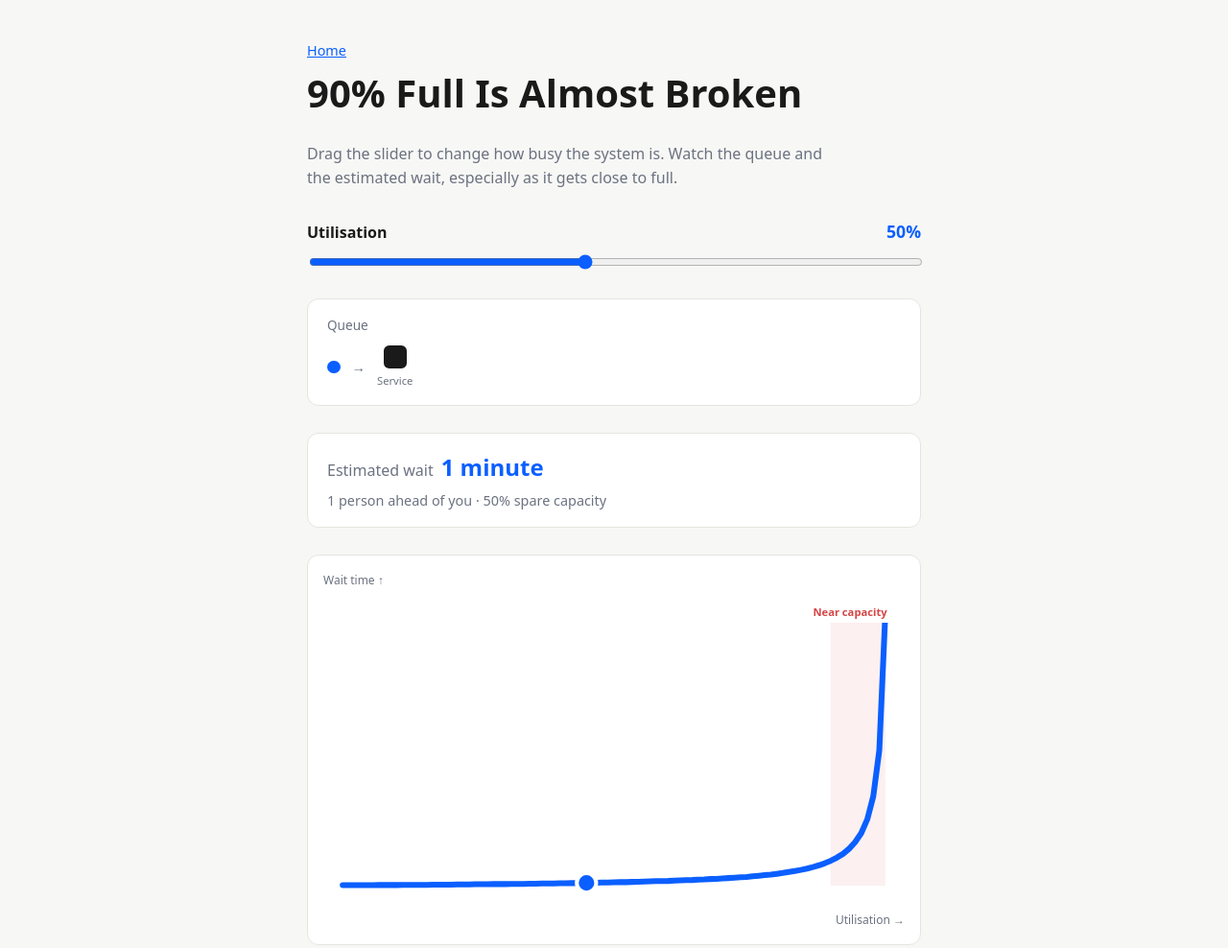
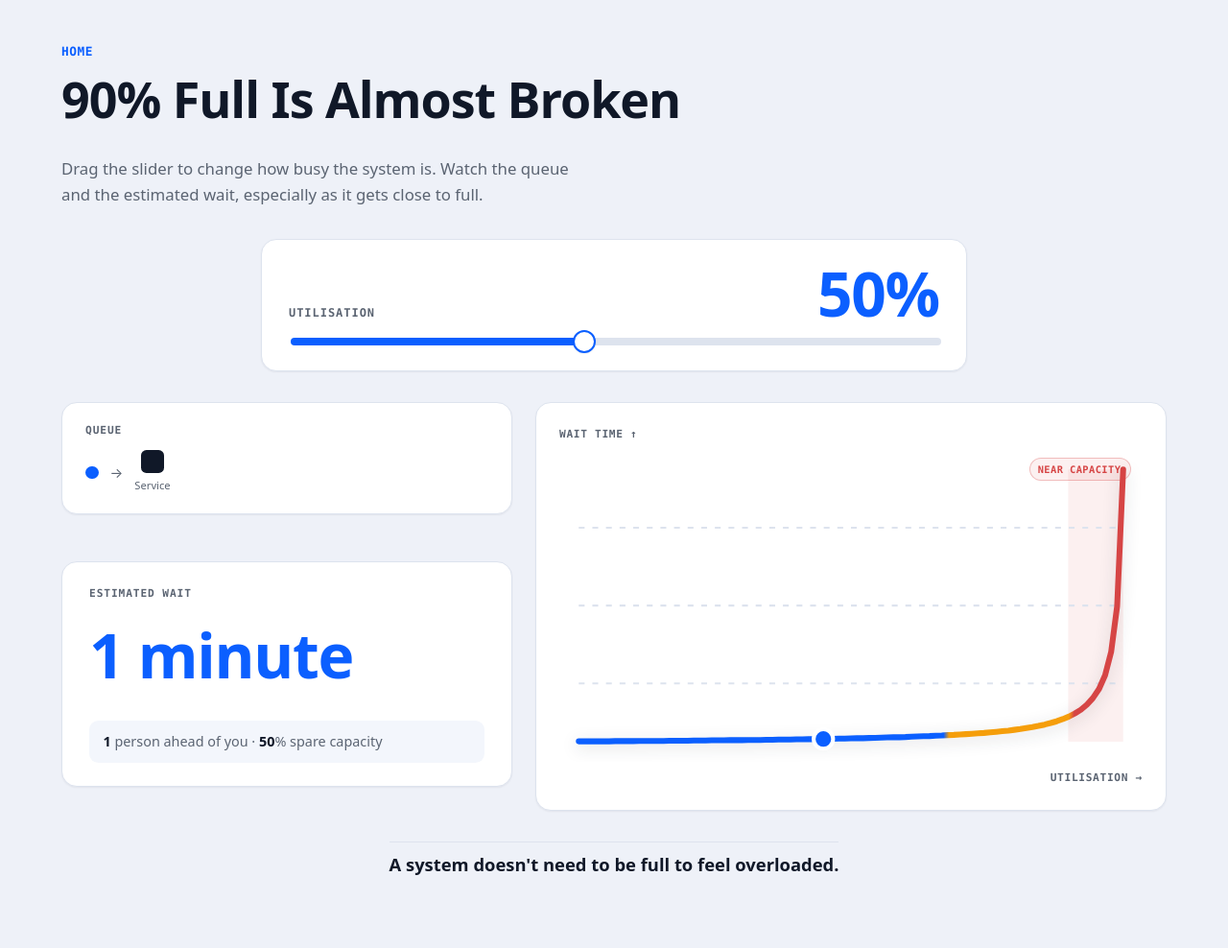
Before and after one commit to comp4020-agentic-coding-studio/comp4020-ass1-wanghanbo73-create, a website built with Vite: page index.html in a window 1280 px wide. Shown: the top 988 px of the page at 96% size. After the commit the page ends 955 px from the top, so only its background shows below. Built offline with nearby package versions, Linux system fonts and the light colour scheme.

Commit message:
Refine visual design of queue utilisation explainer

```diff
--- a/index.html
+++ b/index.html
@@ -32,6 +32,7 @@
         <input type="range" id="utilisation" min="10" max="99" step="1" value="50" />
       </section>
 
+      <div class="stage">
         <section class="queue" aria-hidden="true">
           <p class="queue-label">Queue</p>
           <div class="queue-track">
@@ -65,7 +66,20 @@
               role="img"
               aria-label="Chart of estimated wait time against utilisation. The curve stays low until about 90 percent, then rises sharply toward 99 percent; the 90 to 99 percent range is labelled Near capacity."
             >
+              <defs>
+                <linearGradient id="chart-line-gradient" x1="0" x2="1" y1="0" y2="0">
+                  <stop class="stop-accent" offset="0%" />
+                  <stop class="stop-accent" offset="67%" />
+                  <stop class="stop-warning" offset="68%" />
+                  <stop class="stop-warning" offset="90%" />
+                  <stop class="stop-danger" offset="91%" />
+                  <stop class="stop-danger" offset="100%" />
+                </linearGradient>
+              </defs>
               <rect id="chart-hot-band" class="chart-hot-band" />
+              <line class="chart-gridline" x1="10" y1="40" x2="290" y2="40" />
+              <line class="chart-gridline" x1="10" y1="80" x2="290" y2="80" />
+              <line class="chart-gridline" x1="10" y1="120" x2="290" y2="120" />
               <path id="chart-path" class="chart-path" />
               <circle id="chart-marker" class="chart-marker" r="5" />
             </svg>
@@ -73,6 +87,7 @@
           </div>
           <p class="chart-axis chart-axis-x" aria-hidden="true">Utilisation <span>→</span></p>
         </section>
+      </div>
 
       <p class="takeaway">
         <strong>A system doesn't need to be full to feel overloaded.</strong>
--- a/main.ts
+++ b/main.ts
@@ -13,6 +13,7 @@ const CHART_HEIGHT = 160;
 const CHART_PADDING = 10;
 const MAX_QUEUE_DOTS = 24;
 const HOT_THRESHOLD_PERCENT = 90;
+const WARNING_THRESHOLD_PERCENT = 70;
 
 const slider = document.querySelector<HTMLInputElement>("#utilisation");
 const valueOutput = document.querySelector<HTMLOutputElement>("#utilisation-value");
@@ -97,8 +98,15 @@ function render(percent: number): void {
 
   if (slider) {
     slider.setAttribute("aria-valuetext", `${percent} percent utilisation, estimated wait ${waitText}`);
+    const min = Number(slider.min);
+    const max = Number(slider.max);
+    slider.style.setProperty("--slider-fill", `${((percent - min) / (max - min)) * 100}%`);
   }
 
+  document.body.classList.toggle(
+    "is-warm",
+    percent >= WARNING_THRESHOLD_PERCENT && percent < HOT_THRESHOLD_PERCENT,
+  );
   document.body.classList.toggle("is-hot", percent >= HOT_THRESHOLD_PERCENT);
 }
 
--- a/styles.css
+++ b/styles.css
@@ -1,13 +1,19 @@
 :root {
   color-scheme: light;
 
-  --bg: #f7f7f5;
+  --bg: #eef1f8;
   --surface: #fff;
-  --ink: #1a1a1a;
-  --muted: #6b7280;
+  --surface-sunken: #f3f6fc;
+  --ink: #101828;
+  --muted: #5b6472;
   --accent: #0b5fff;
+  --warning: #b45309;
+  --warning-fill: #f59e0b;
   --danger: #d64545;
-  --border: #e5e5e0;
+  --border: #dde3ee;
+  --shadow-sm: 0 1px 2px rgb(16 24 40 / 6%);
+  --shadow-md: 0 12px 24px -8px rgb(16 24 40 / 16%);
+  --font-mono: ui-monospace, "Cascadia Code", "SFMono-Regular", "Consolas", monospace;
 }
 
 * {
@@ -17,7 +23,7 @@
 body {
   margin: 0;
   padding: clamp(1.25rem, 4vw, 2.5rem) clamp(1rem, 5vw, 2rem);
-  font-family: system-ui, sans-serif;
+  font-family: ui-sans-serif, system-ui, "Segoe UI", -apple-system, sans-serif;
   line-height: 1.6;
   color: var(--ink);
   background: var(--bg);
@@ -29,20 +35,39 @@ main {
   margin: 0 auto;
 }
 
+@media (width >= 960px) {
+  header,
+  main {
+    max-width: 72rem;
+  }
+}
+
 nav a {
   color: var(--accent);
-  font-size: 0.9rem;
+  font-family: var(--font-mono);
+  font-size: 0.8rem;
+  font-weight: 600;
+  letter-spacing: 0.04em;
+  text-decoration: none;
+  text-transform: uppercase;
+}
+
+nav a:hover,
+nav a:focus-visible {
+  text-decoration: underline;
 }
 
 main {
   display: flex;
   flex-direction: column;
-  gap: 1.75rem;
+  gap: 2rem;
 }
 
 h1 {
-  font-size: clamp(1.75rem, 5vw, 2.5rem);
-  line-height: 1.15;
+  font-size: clamp(2rem, 5.5vw, 3.25rem);
+  font-weight: 800;
+  letter-spacing: -0.02em;
+  line-height: 1.1;
   margin: 0.5rem 0 0;
 }
 
@@ -50,47 +75,149 @@ h1 {
   max-width: 34rem;
   margin: 0;
   color: var(--muted);
+  font-size: 1.05rem;
 }
 
 .control {
   display: flex;
   flex-direction: column;
-  gap: 0.5rem;
+  gap: 0.75rem;
+  max-width: 46rem;
+  margin-inline: auto;
+  width: 100%;
+  padding: 1.5rem 1.75rem;
+  background: var(--surface);
+  border: 1px solid var(--border);
+  border-radius: 1rem;
+  box-shadow: var(--shadow-sm);
 }
 
 .control-header {
   display: flex;
   align-items: baseline;
   justify-content: space-between;
+  gap: 1rem;
+}
+
+.control-header label {
+  color: var(--muted);
+  font-family: var(--font-mono);
+  font-size: 0.75rem;
   font-weight: 600;
+  letter-spacing: 0.08em;
+  text-transform: uppercase;
 }
 
 .control-header output {
   color: var(--accent);
-  font-size: 1.1rem;
+  font-size: clamp(2.75rem, 9vw, 4rem);
+  font-weight: 800;
+  letter-spacing: -0.02em;
+  line-height: 1;
   font-variant-numeric: tabular-nums;
+  transition: color 200ms ease;
+}
+
+body.is-warm .control-header output {
+  color: var(--warning);
+}
+
+body.is-hot .control-header output {
+  color: var(--danger);
 }
 
 input[type="range"] {
+  appearance: none;
   width: 100%;
-  accent-color: var(--accent);
+  height: 0.5rem;
+  border-radius: 999px;
+  background: linear-gradient(
+    to right,
+    var(--slider-color, var(--accent)) var(--slider-fill, 0%),
+    var(--border) var(--slider-fill, 0%)
+  );
   cursor: pointer;
+}
+
+input[type="range"]::-webkit-slider-thumb {
+  appearance: none;
+  width: 1.5rem;
+  height: 1.5rem;
+  border: 2px solid var(--slider-color, var(--accent));
+  border-radius: 50%;
+  background: var(--surface);
+  box-shadow: var(--shadow-sm);
+  cursor: pointer;
+  transition: border-color 200ms ease;
+}
+
+input[type="range"]::-moz-range-thumb {
+  width: 1.5rem;
+  height: 1.5rem;
+  border: 2px solid var(--slider-color, var(--accent));
+  border-radius: 50%;
+  background: var(--surface);
+  box-shadow: var(--shadow-sm);
+  cursor: pointer;
+  transition: border-color 200ms ease;
+}
+
+input[type="range"]::-moz-range-track {
+  background: transparent;
+}
+
+input[type="range"]:focus-visible {
+  outline: 2px solid var(--slider-color, var(--accent));
+  outline-offset: 3px;
+}
+
+body.is-warm .control input[type="range"] {
+  --slider-color: var(--warning-fill);
+}
+
+body.is-hot .control input[type="range"] {
+  --slider-color: var(--danger);
+}
+
+.stage {
+  display: grid;
+  gap: 1.5rem;
+  grid-template-areas:
+    "queue"
+    "result"
+    "chart";
+}
+
+@media (width >= 960px) {
+  .stage {
+    grid-template-columns: minmax(0, 1fr) minmax(0, 1.4fr);
+    grid-template-areas:
+      "queue  chart"
+      "result chart";
+    align-items: start;
+  }
 }
 
 .queue {
   display: flex;
   flex-direction: column;
-  gap: 0.6rem;
-  padding: 1rem 1.25rem;
+  gap: 0.75rem;
+  grid-area: queue;
+  padding: 1.25rem 1.5rem;
   background: var(--surface);
   border: 1px solid var(--border);
-  border-radius: 0.75rem;
+  border-radius: 1rem;
+  box-shadow: var(--shadow-sm);
 }
 
 .queue-label {
   margin: 0;
   color: var(--muted);
-  font-size: 0.85rem;
+  font-family: var(--font-mono);
+  font-size: 0.7rem;
+  font-weight: 600;
+  letter-spacing: 0.08em;
+  text-transform: uppercase;
 }
 
 .queue-track {
@@ -145,6 +272,10 @@ input[type="range"] {
   animation: queue-dot-in 200ms ease-out;
 }
 
+body.is-warm .queue-dot {
+  background: var(--warning-fill);
+}
+
 body.is-hot .queue-dot {
   background: var(--danger);
 }
@@ -169,28 +300,44 @@ body.is-hot .queue-dot {
 }
 
 .result {
-  padding: 1rem 1.25rem;
+  display: flex;
+  flex-direction: column;
+  gap: 1rem;
+  grid-area: result;
+  padding: 1.5rem 1.75rem;
   background: var(--surface);
   border: 1px solid var(--border);
-  border-radius: 0.75rem;
+  border-radius: 1rem;
+  box-shadow: var(--shadow-sm);
 }
 
 .result-line {
   display: flex;
-  align-items: baseline;
-  flex-wrap: wrap;
-  gap: 0.5rem;
+  flex-direction: column;
+  gap: 0.25rem;
   margin: 0;
 }
 
 .result-label {
   color: var(--muted);
+  font-family: var(--font-mono);
+  font-size: 0.7rem;
+  font-weight: 600;
+  letter-spacing: 0.08em;
+  text-transform: uppercase;
 }
 
 .result-value {
   color: var(--accent);
-  font-size: 1.5rem;
+  font-size: clamp(2.75rem, 9vw, 4rem);
+  font-weight: 800;
+  letter-spacing: -0.02em;
+  font-variant-numeric: tabular-nums;
   transition: color 200ms ease;
+}
+
+body.is-warm .result-value {
+  color: var(--warning);
 }
 
 body.is-hot .result-value {
@@ -198,16 +345,27 @@ body.is-hot .result-value {
 }
 
 .result-sub {
-  margin: 0.25rem 0 0;
+  margin: 0;
+  padding: 0.65rem 0.9rem;
+  background: var(--surface-sunken);
+  border-radius: 0.6rem;
   color: var(--muted);
   font-size: 0.9rem;
 }
 
+.result-sub #queue-value,
+.result-sub #spare-value {
+  color: var(--ink);
+  font-weight: 700;
+}
+
 .chart {
-  padding: 1rem;
+  grid-area: chart;
+  padding: 1.5rem;
   background: var(--surface);
   border: 1px solid var(--border);
-  border-radius: 0.75rem;
+  border-radius: 1rem;
+  box-shadow: var(--shadow-sm);
 }
 
 .chart-frame {
@@ -225,26 +383,35 @@ body.is-hot .result-value {
   position: absolute;
   top: 0.5rem;
   right: 0.75rem;
-  padding: 0.1rem 0.4rem;
-  border-radius: 0.3rem;
-  background: var(--surface);
+  padding: 0.15rem 0.6rem 0.15rem 0.5rem;
+  border: 1px solid rgb(214 69 69 / 30%);
+  border-radius: 999px;
+  background: rgb(214 69 69 / 8%);
   color: var(--danger);
-  font-size: 0.7rem;
+  font-family: var(--font-mono);
+  font-size: 0.65rem;
   font-weight: 600;
+  letter-spacing: 0.04em;
+  text-transform: uppercase;
+  white-space: nowrap;
 }
 
 .chart-axis {
   margin: 0;
   color: var(--muted);
-  font-size: 0.75rem;
+  font-family: var(--font-mono);
+  font-size: 0.7rem;
+  font-weight: 600;
+  letter-spacing: 0.06em;
+  text-transform: uppercase;
 }
 
 .chart-axis-y {
-  margin-bottom: 0.35rem;
+  margin-bottom: 0.5rem;
 }
 
 .chart-axis-x {
-  margin-top: 0.35rem;
+  margin-top: 0.5rem;
   text-align: right;
 }
 
@@ -253,12 +420,31 @@ body.is-hot .result-value {
   opacity: 0.08;
 }
 
+.chart-gridline {
+  stroke: var(--border);
+  stroke-dasharray: 3 4;
+  stroke-width: 1;
+}
+
+.stop-accent {
+  stop-color: var(--accent);
+}
+
+.stop-warning {
+  stop-color: var(--warning-fill);
+}
+
+.stop-danger {
+  stop-color: var(--danger);
+}
+
 .chart-path {
   fill: none;
-  stroke: var(--accent);
+  stroke: url("#chart-line-gradient");
   stroke-linecap: round;
   stroke-linejoin: round;
   stroke-width: 3;
+  filter: drop-shadow(0 2px 4px rgb(16 24 40 / 16%));
 }
 
 .chart-marker {
@@ -271,12 +457,17 @@ body.is-hot .result-value {
     fill 200ms ease;
 }
 
+body.is-warm .chart-marker {
+  fill: var(--warning-fill);
+}
+
 body.is-hot .chart-marker {
   fill: var(--danger);
 }
 
 .takeaway {
-  margin: 0;
+  max-width: 46rem;
+  margin: 0 auto;
   padding-top: 0.5rem;
   border-top: 1px solid var(--border);
   font-size: 1.15rem;
@@ -289,7 +480,8 @@ body.is-hot .chart-marker {
   }
 
   .chart-marker,
-  .result-value {
+  .result-value,
+  .control-header output {
     transition: none;
   }
 }
```
Lines whose indentation alone changed are shown as unchanged.
